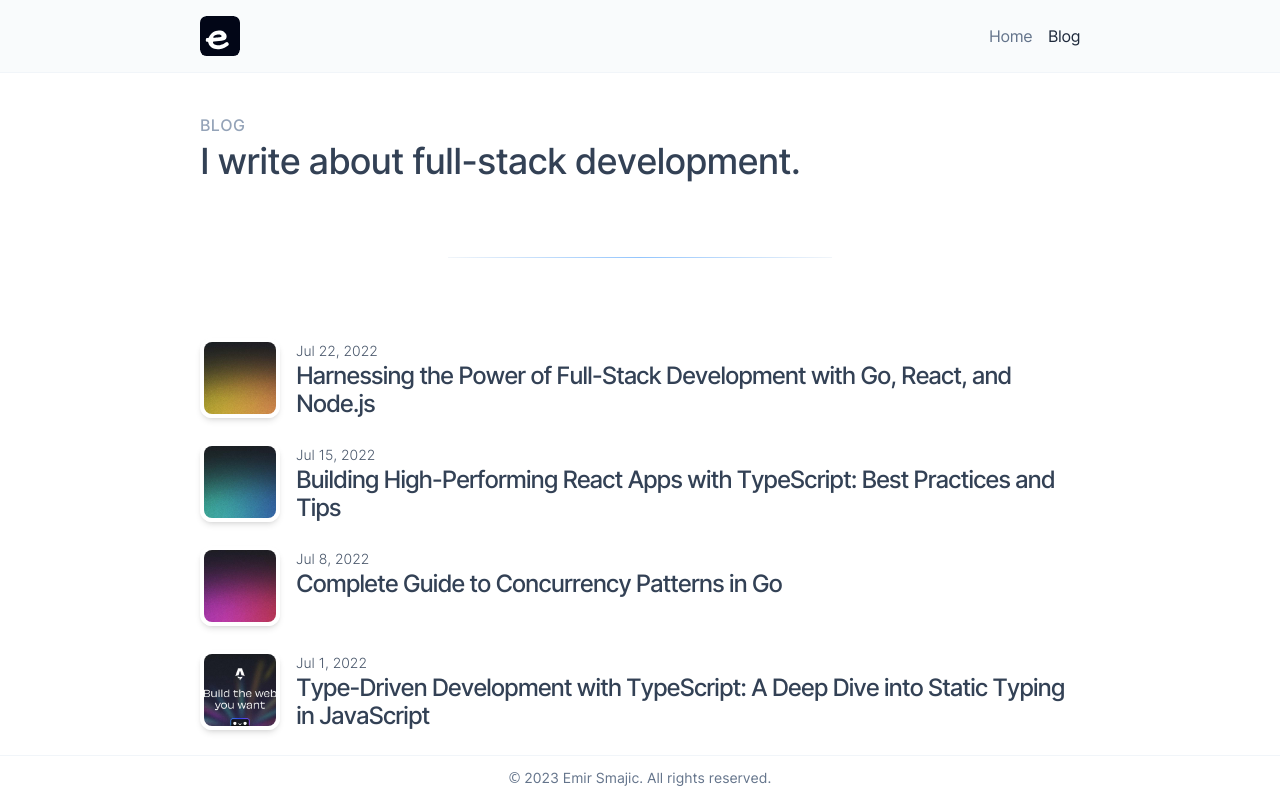
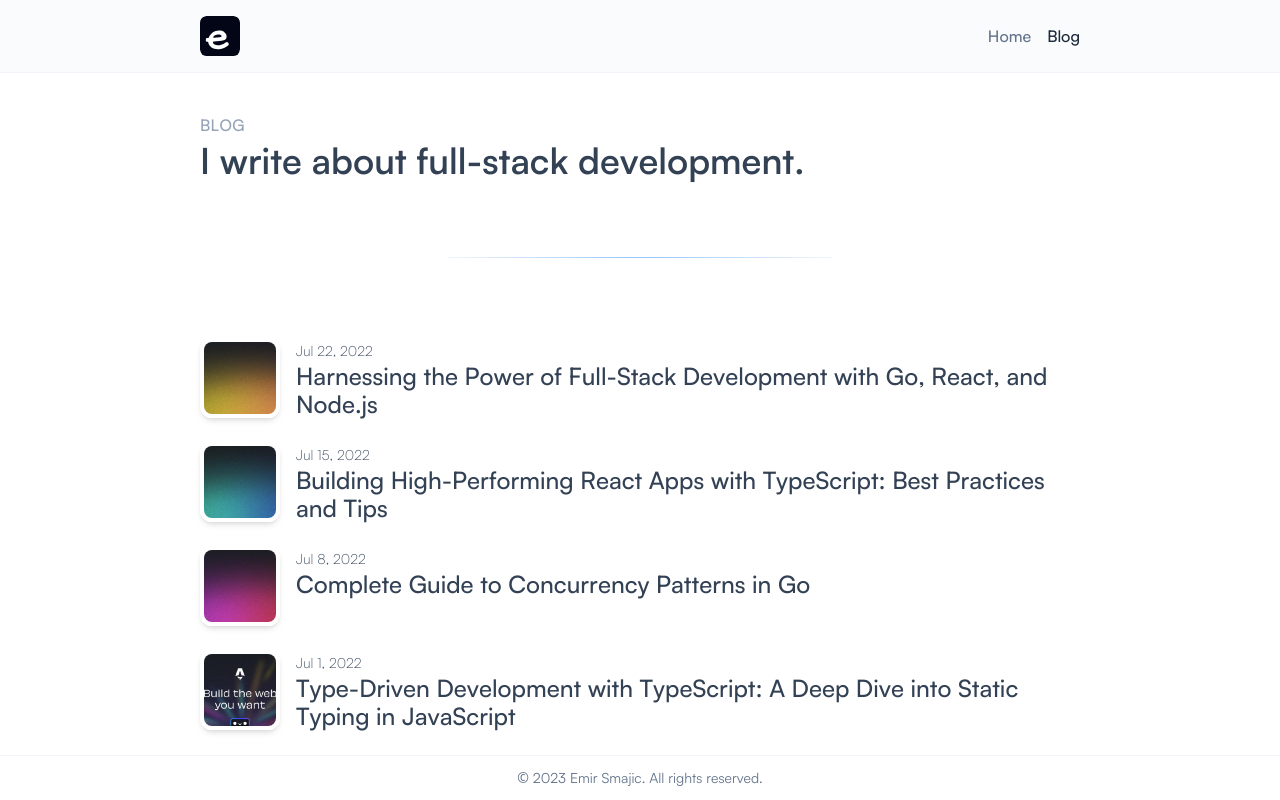
Before and after one commit to emirium/emir.sh, an Astro site: page /blog in a window 1280 px wide. Built offline with nearby package versions, Linux system fonts and the light colour scheme; Astro itself is replaced by a stand-in of ours.

Commit message:
font changes

```diff
--- a/src/components/Header.astro
+++ b/src/components/Header.astro
@@ -18,7 +18,7 @@ const isBlogPage = pathname.includes("/blog")
 				class="hover:opacity-80"
 			/>
 		</a>
-		<ul class="flex space-x-4 text-slate-500 tracking-tight">
+		<ul class="flex space-x-4 text-slate-500 font-medium">
 			<li class={!isBlogPage ? "text-slate-800" : "hover:text-slate-800"}>
 				<a href="/">Home</a>
 			</li>
--- a/src/components/PostCard.astro
+++ b/src/components/PostCard.astro
@@ -29,7 +29,7 @@ const { post } = Astro.props
       <FormattedDate date={post.data.pubDate} />
     </span>
     <a href={`/blog/${post.slug}/`}>
-      <h4 class="text-base lg:text-2xl leading-5 lg:leading-7 text-slate-700 font-medium tracking-tighter hover:underline">{post.data.title}</h4>
+      <h4 class="text-base lg:text-2xl leading-5 lg:leading-7 text-slate-700 font-medium hover:underline">{post.data.title}</h4>
     </a>
   </div>
 </li>
--- a/src/layouts/MainLayout.astro
+++ b/src/layouts/MainLayout.astro
@@ -45,7 +45,7 @@ const { title = "emir.sh", description = "senior fullstack engineer" } = Astro.p
     <meta name="theme-color" content="" />
 
   </head>
-  <body class="flex flex-col min-h-screen">
+  <body class="flex flex-col min-h-screen antialiased">
     <Header />
     <slot />
     <Footer />
@@ -54,10 +54,9 @@ const { title = "emir.sh", description = "senior fullstack engineer" } = Astro.p
 
 <style is:global>
   @font-face {
-    font-family: "Inter";
-    src: url("/fonts/Inter.var.woff2") format("woff2");
+    font-family: "Satoshi";
+    src: url("/fonts/Satoshi.var.woff2") format("woff2");
     font-display: swap;
     font-weight: 100 900;
-    font-stretch: narrower;
   }
 </style>
--- a/src/pages/blog/[...slug].astro
+++ b/src/pages/blog/[...slug].astro
@@ -23,7 +23,7 @@ const { Content } = await post.render();
 		<ContainerLayout>
 			<div class="text-center pt-10">
 				<p class="uppercase font-medium tracking-wider text-sm text-slate-400">Published on <FormattedDate date={post.data.pubDate} /></p>
-				<h1 class="text-2xl lg:text-4xl font-medium tracking-tighter pt-1 pb-8 leading-7 lg:leading-10 text-slate-800">{post.data.title}</h1>
+				<h1 class="text-2xl lg:text-4xl font-bold pt-1 pb-8 leading-7 lg:leading-10 text-slate-800">{post.data.title}</h1>
 				<img src={post.data.heroImage} alt={post.data.title} />
 				<Separator />
 				<article class="text-left prose lg:prose-lg mx-auto pb-20">
--- a/src/pages/blog/index.astro
+++ b/src/pages/blog/index.astro
@@ -16,7 +16,7 @@ const posts = (await getCollection('blog')).sort(
 			<h3 class="text-slate-400 uppercase font-medium tracking-wide">
 				Blog
 			</h3>
-			<p class="pt-2 text-4xl text-slate-700 font-medium tracking-tight leading-8">I write about full-stack development.</p>
+			<p class="pt-2 text-4xl text-slate-700 font-semibold leading-8">I write about full-stack development.</p>
 			<Separator />
 			<ul class="flex flex-col space-y-6">
 				{posts.map(post => <PostCard post={post} />)}
--- a/src/pages/index.astro
+++ b/src/pages/index.astro
@@ -17,7 +17,7 @@ const posts = (await getCollection('blog')).sort(
 	<section class="pt-10 lg:pt-20">
 		<ContainerLayout styles="flex flex-col-reverse lg:flex-row items-start justify-between">
 			<div>
-				<h1 class="text-3xl lg:text-5xl font-medium tracking-tighter pt-0">
+				<h1 class="text-3xl lg:text-5xl font-bold tracking-tight pt-0">
 					Hi! 👋 My name is <span class="text-blue-500">Emir</span>
 					<br />
 					and I am a software
@@ -38,7 +38,7 @@ const posts = (await getCollection('blog')).sort(
 	<Separator />
 	<section>
 		<ContainerLayout>
-			<h3 class="text-slate-400 uppercase font-medium tracking-wide">
+			<h3 class="text-slate-400 uppercase font-semibold tracking-widest">
 				Writing
 			</h3>
 			<ul class="flex flex-col space-y-6 pt-10">
--- a/tailwind.config.mjs
+++ b/tailwind.config.mjs
@@ -6,7 +6,7 @@ export default {
 	theme: {
 		extend: {
 			fontFamily: {
-				sans: ["Inter", ...defaultTheme.fontFamily.sans]
+				sans: ["Satoshi", ...defaultTheme.fontFamily.sans]
 			}
 		},
 	},
```
Also changed, not shown: public/fonts/Inter.var.woff2 (deleted), public/fonts/Satoshi.var.woff2 (added), public/fonts/atkinson-bold.woff (deleted), public/fonts/atkinson-regular.woff (deleted).
